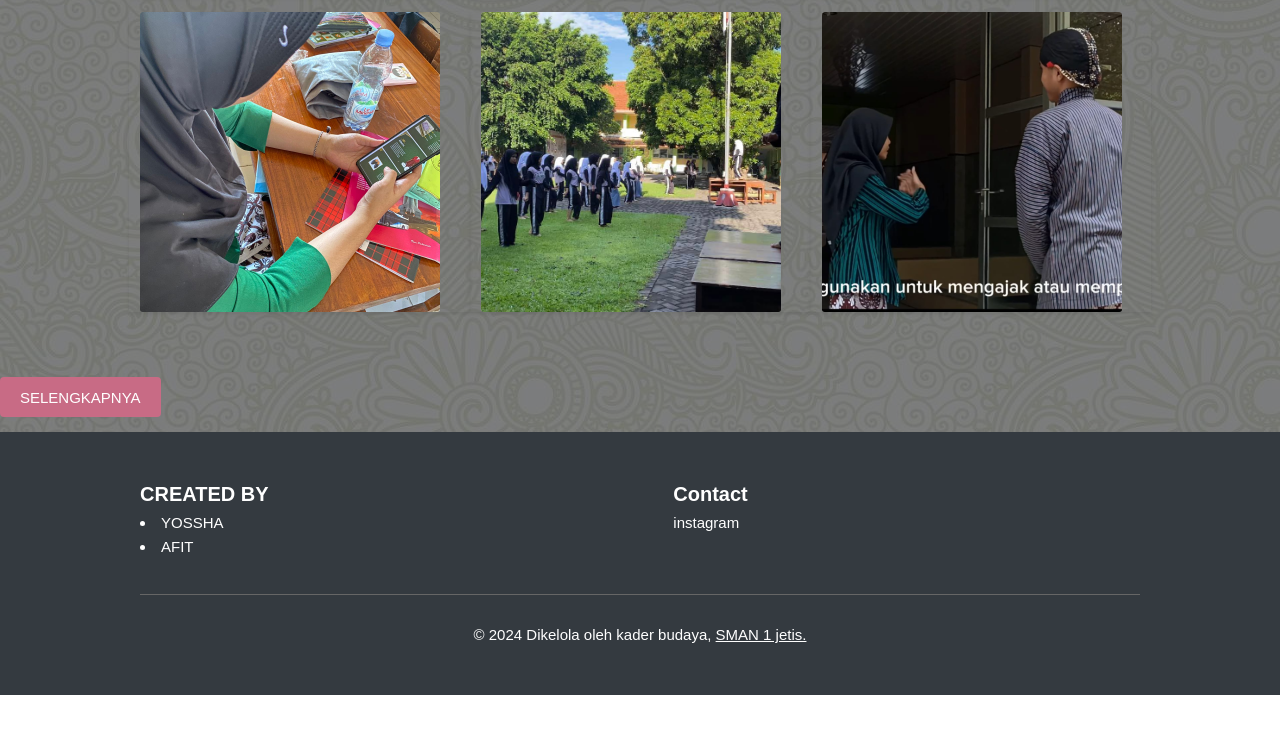
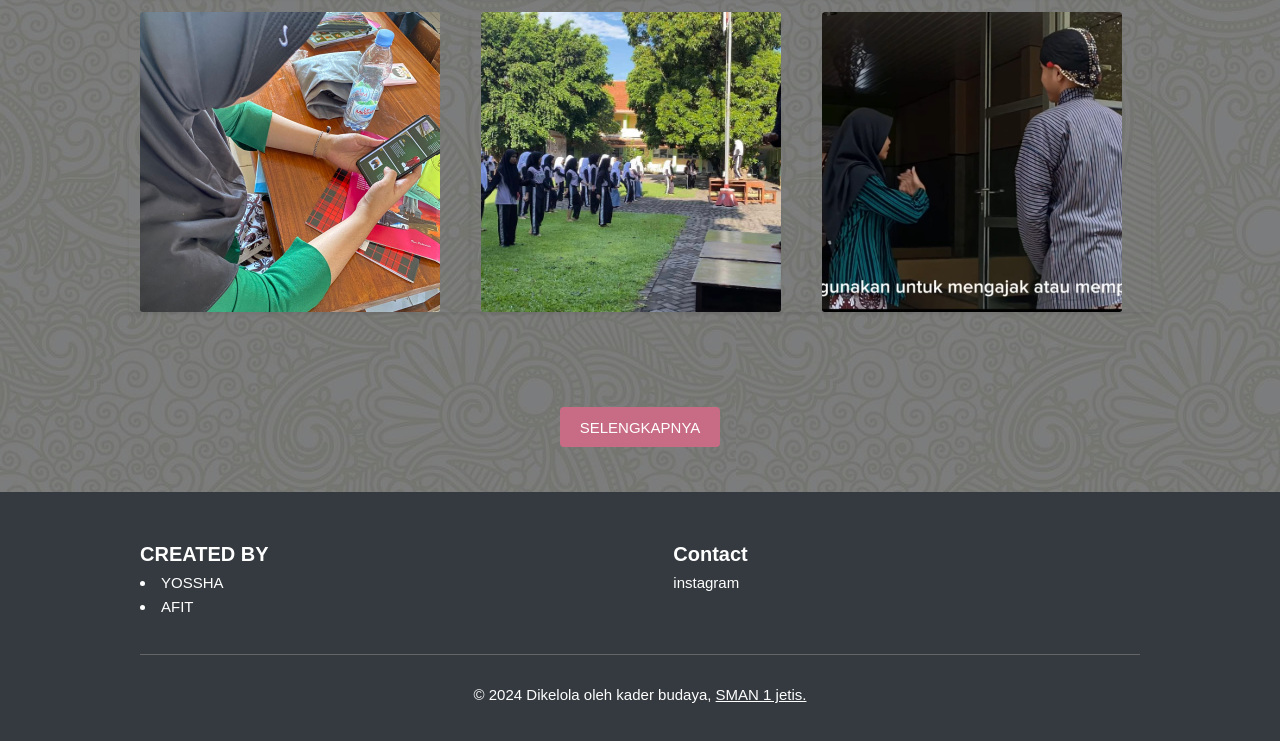
Before and after one commit to kaderbudaya/kaderbudaya.github.io, a plain HTML site: page index.html in a window 1280 px wide. Shown: the part 2167-2908 px from the top of the page. Before the commit the page ends 2862 px from the top, so only its background shows below. Drawn offline with nearby package versions, Linux system fonts and the light colour scheme.

Commit message:
Update style.css

```diff
--- a/style.css
+++ b/style.css
@@ -121,6 +121,14 @@ header .intro h3 {
   padding: 0;
    font-family: Courier New;
   color: #fff;
+}
+
+.bot {
+  display: flex;
+  justify-content: center;
+  align-items: center;
+  padding: 2rem;
+  size: 4rem;
 }
 .tombol {
   background-color: #c86b85;
```
